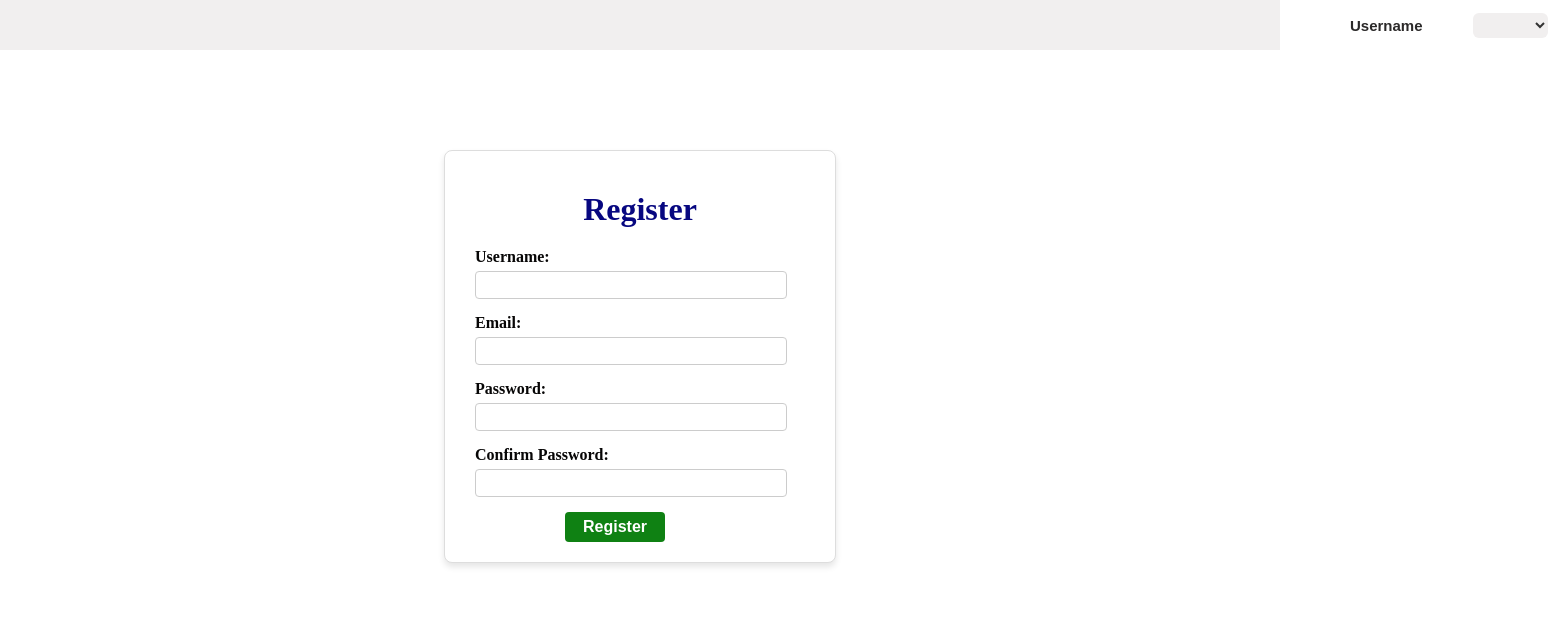
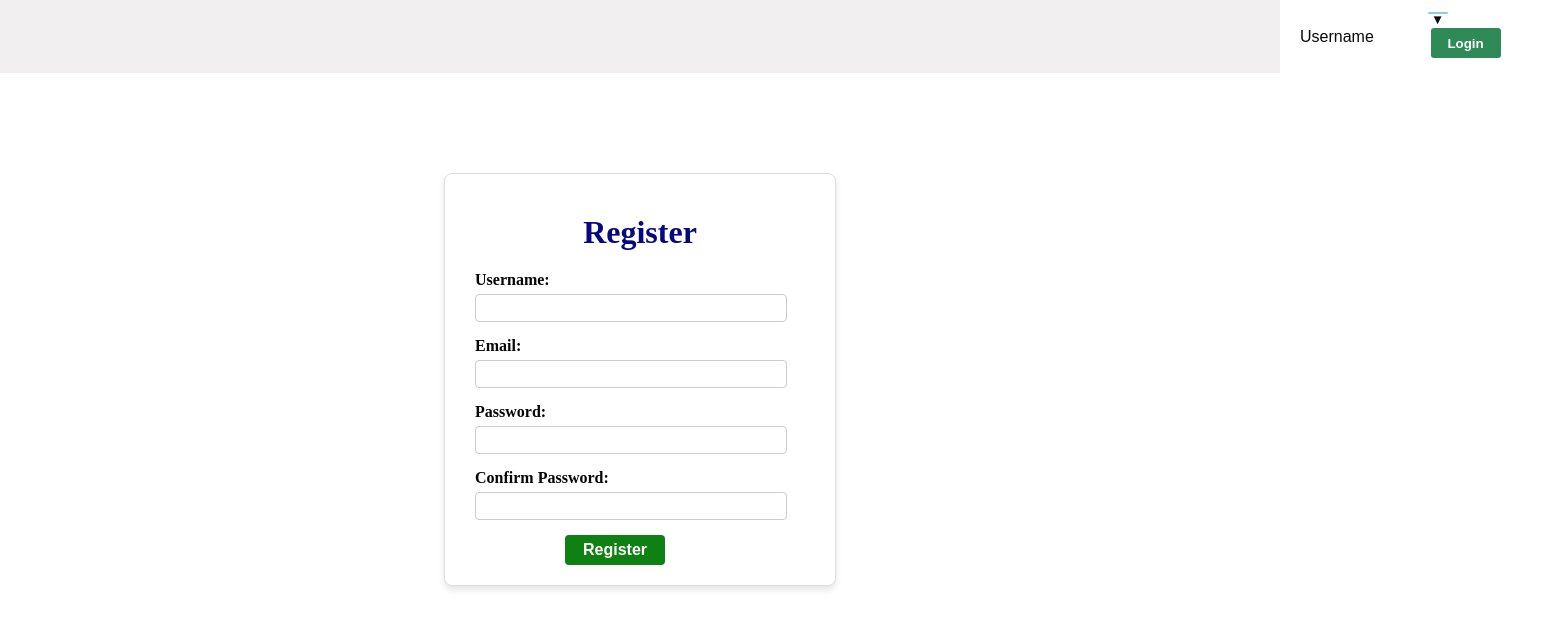
Before and after one commit to Athilathesni/instareact, a React (Vite) app in the folder clientside/insta/: page /Reg in a window 1280 px wide. Shown: the top 628 px of the page, 1548 px wide, since content can reach past the window. Built offline with nearby package versions, Linux system fonts and the light colour scheme.

Commit message:
file added

```diff
--- a/clientside/insta/src/components/Index.jsx
+++ b/clientside/insta/src/components/Index.jsx
@@ -3,7 +3,7 @@ import React from "react"
 const Index=()=>{
     return(
         <>
-        <div><h1>HomePage</h1></div>
+        <div><h1>Home</h1></div>
         </>
     )
 }
--- a/clientside/insta/src/components/Login.css
+++ b/clientside/insta/src/components/Login.css
@@ -33,12 +33,15 @@ h1{
 button{
     width: 70px;
     height: 30px;
-    color: white;
     background-color: skyblue;
     font-weight: bold;
     border: none;
     border-radius: 3px;
     margin-left: 100px;
+}
+button a{
+    color: white;
+    text-decoration: none;
 }
 .pass{
     margin-left: 20px;
--- a/clientside/insta/src/components/Login.jsx
+++ b/clientside/insta/src/components/Login.jsx
@@ -1,39 +1,3 @@
-// import React, { useState } from "react";
-// import "./Login.css";
-// import { Link } from "react-router-dom";
-
-// const Login = () => {
-//   const [formData, setFormData] = useState({
-//     email: "",
-//     pass: "",
-//   });
-
-//   const handleChange = (e) => {
-//     const { name, value } = e.target;
-//     setFormData({
-//       ...formData,
-//       [name]: value,
-//     });
-//   };
-
-//   const handleSubmit = async(e) => {
-//     e.preventDefault();
-//     const res=await fetch('http://localhost:3000/api/login',{
-//         method:"POST",
-//         headers:{"content-Type":'application/json'},
-//         body:JSON.stringify(formData)
-//     })
-
-
-//     const data=await res.json()
-//     if(res.status==201){
-//         alert("you logined")
-//     }
-//     else{
-//         alert(data.error)
-//     }
-
-//   };
 import React, { useState } from "react";
 import "./Login.css";
 import { Link, useNavigate } from "react-router-dom";
@@ -79,7 +43,7 @@ const Login = () => {
           <input  type="password"  name="pass" placeholder="password"  value={formData.pass}  onChange={handleChange}  required/>
         </div>
         <div className="pass"><Link to={'/Email'} className="pass" >Forgot Password?</Link></div>
-        <button type="submit">Login</button>
+        <button type="submit"><a href="/">Login</a></button>
         <div className="signup"> Create New Account <Link to={'/Email'}>Sign Up</Link>
         </div>
       </form>
--- a/clientside/insta/src/components/Nav.css
+++ b/clientside/insta/src/components/Nav.css
@@ -7,27 +7,47 @@
     display: flex;
     justify-content: space-between;
     align-items: center;
-    background-color: #f1efef;
+    background-color:#f1efef;
     color: rgb(10, 10, 10);
     font-family: Arial, sans-serif;
     /* height: 80px; */
     padding: 10px 50px;
 }
-
-.rightside {
+.dropbtn1{
+    color: rgb(10, 10, 10);
+    width: 20px;
+    height: 2px;
+    margin-left:10px;
+}
+.right {
     display: flex;
     align-items: center;
     gap: 10px;
-    margin-left: 1300px;
+    margin-left: 1250px;
 }
 
-.rightside h3 {
+.right h3 {
     margin: 0;
     font-size: 15px;
     color: #2b2929;
 }
+.login{
+    width: 70px;
+    height: 30px;
+    background-color: seagreen;
+    border: none;
+    border-radius: 3px;
+    margin-left: 13px;
+    margin-bottom: 5px;
 
-.rightside select {
+}
+.login a{
+    text-decoration: none;
+    color: white;
+    font-weight: bold;
+}
+
+.right select {
     padding: 3px;
     border-radius: 6px;
     border: none;
@@ -36,19 +56,24 @@
     font-size: 1rem;
     cursor: pointer;
 }
-.rightside select:focus {
+.right select:focus {
     outline: none;
     border-color: #97999b;
 }
 
 
-.rightside select:hover {
+.right select:hover {
     border-color: #909192;
 }
-option
-{
-    padding: 5px;
-     font-size: 16px;
+.dropcontent{
+    display: grid;
+    width: 100px;
+    height: 60px;
+    border: none;
+    box-shadow: 0 0  2px 2px rgb(139, 137, 137);
+    border-radius: 4px;
+    text-align: center;
+    background-color: rgb(255, 251, 251);
 }
 
 @media (max-width: 600px) {
--- a/clientside/insta/src/components/Nav.jsx
+++ b/clientside/insta/src/components/Nav.jsx
@@ -1,18 +1,3 @@
-// import React from "react";
-// import "./Nav.css";
-// import { useNavigate } from "react-router-dom";
-// const Nav = () => {
-//   const navigate = useNavigate();
-
-//   const handleSelectChange = (event) => {
-//     const value = event.target.value;
-//     if (value === "logout") {
-//       navigate("/Login");
-//     } else if (value === "profile") {
-//       navigate("/profile");
-//     }
-//   };
-
 import React, { useState, useEffect } from "react"
 import { useNavigate } from "react-router-dom"
 import "./Nav.css"
@@ -46,18 +31,45 @@ const Nav = () => {
   }
 
   return (
-    <div className="navbar">
-      <div className="rightside">
-        <h3>Username</h3>
-      <div style={{height:"30px",width:"30px",backgroundColor:"white",borderRadius:"50%"}}></div>
-        <select   name="userActions"   id="userActions"  onChange={handleLogout}   >
-          <option value=""></option>
-          <option value="logout">Logout</option>
-          <option value="profile">Profile</option>
-        </select>
+    <nav className="navbar">
+      <div className="right">
+        <span className="username">Username</span>
+        <div style={{height:"30px",width:"30px",backgroundColor:"white",borderRadius:"50%"}}></div>
+        <div className="dropdown">
+          <button onClick={toggleDropdown} className="dropbtn1">▼</button>
+          <button className="login">
+          <a href="/login">
+            Login
+          </a>
+        </button>
+
+          {isDropdownVisible && (
+            <div className="dropcontent">
+              <a href="/profile">Profile</a><br/>
+              <a onClick={handleLogout} style={{ cursor: "pointer" }}>
+                Logout
+              </a>
+            </div>
+          )}
+        </div>
       </div>
-    </div>
-  );
-};
+      </nav>
+
+  )
+}
+//     <div className="navbar">
+//       <div className="rightside">
+//         <h3>Username</h3>
+//       <div style={{height:"30px",width:"30px",backgroundColor:"white",borderRadius:"50%"}}></div>
+//       <button>login</button>
+//         <select   name="userActions"   id="userActions"  onChange={handleLogout}   >
+//           <option value=""></option>
+//           <option value="logout">Logout</option>
+//           <option value="profile">Profile</option>
+//         </select>
+//       </div>
+//     </div>
+//   );
+// };
 
 export default Nav;
--- a/clientside/insta/src/components/Reg.css
+++ b/clientside/insta/src/components/Reg.css
@@ -99,9 +99,13 @@
     width: 100px;
     height: 30px;
     background-color: #0f8113;
-    color: white;
     border: none;
     border-radius: 4px;
-    font-size: 16px;
+
     cursor: pointer;
   }
+  .btn-submit a{
+  text-decoration: none;
+  color: white;
+  font-size: 16px;
+  }
--- a/clientside/insta/src/components/Reg.jsx
+++ b/clientside/insta/src/components/Reg.jsx
@@ -1,37 +1,3 @@
-// import React, { useState } from "react";
-
-// import "./Reg.css"
-// import {useNavigate } from "react-router-dom";
-// const Reg = () => {
-//     const navigate=useNavigate()
-//   const [formData, setFormData] = useState({
-//     username: "",
-//     email: "",
-//     pwd: "",
-//     cpwd: "",
-//   });
-//   const handleChange = (e) => {
-//     setFormData({ ...formData, [e.target.name]: e.target.value });
-//   };
-
-//   const handleSubmit = async(e) => {
-//     e.preventDefault();
-//     const res=await fetch('http://localhost:3000/api/adduser',{
-//         method:"POST",
-//         headers:{"content-Type":'application/json'},
-//         body:JSON.stringify(formData)
-//     })
-
-//     const data=await res.json()
-//     if(res.status==201){
-//         alert(data.msg)
-//         navigate("/Login")
-//     }
-//     else{
-//         alert(data.error)
-//     }
-
-//   };
 import React, { useEffect, useState } from "react";
 import "./Reg.css";
 import { useNavigate } from "react-router-dom";
@@ -89,7 +55,7 @@ const Reg= () => {
           <label>Confirm Password:</label>
           <input type="password" name="cpwd" value={formData.cpwd} onChange={handleChange}/>
         </div>
-        <button type="submit" className="btn-submit">Register</button>
+        <button type="submit" className="btn-submit"><a href="/login">Register</a></button>
       </form>
     </div>
   );
```
Also changed, not shown: clientside/insta/src/components/Email.jsx (+0 -15 lines).
